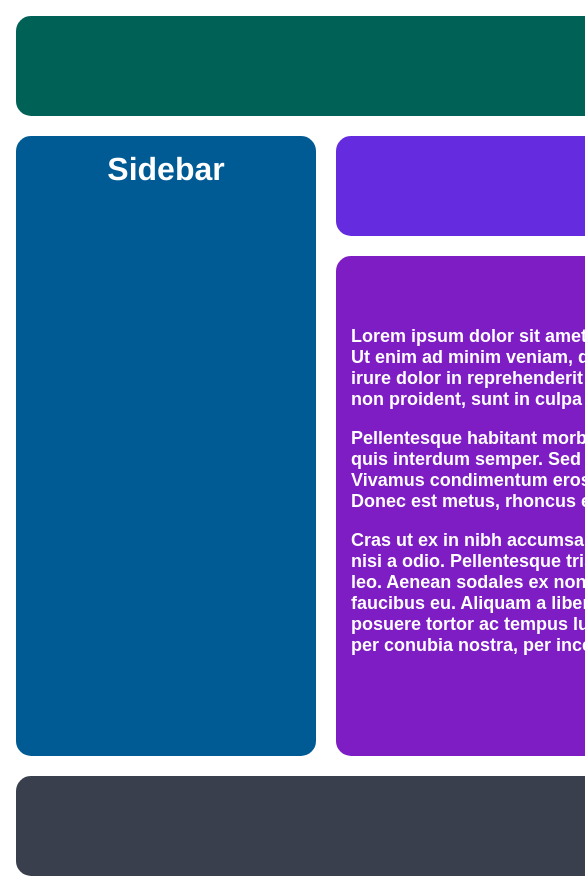
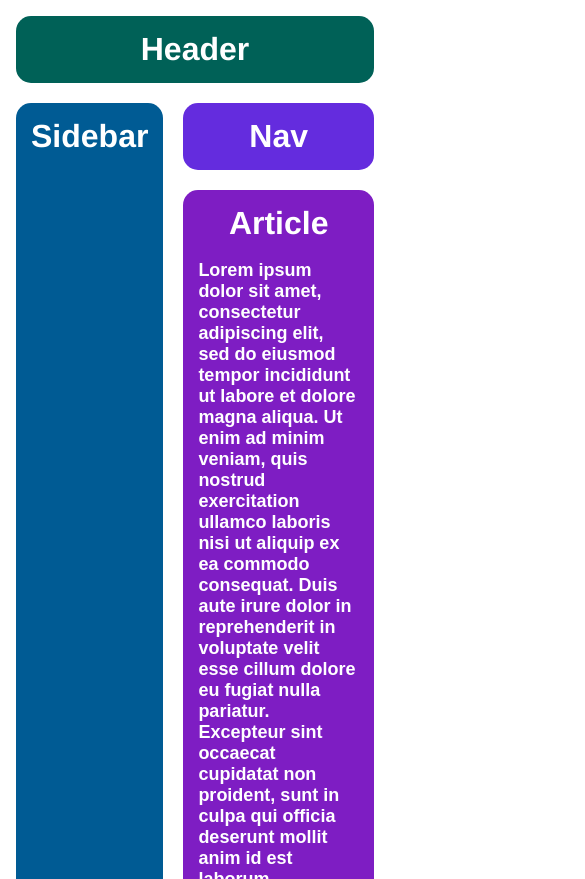
Before and after one commit to mustafa-bhatti/Advance-Top, a plain HTML site: page advance-html-css/holy-grail/index.html in a window 390 px wide. Shown: the top 879 px of the page, 585 px wide, since content can reach past the window. Drawn offline with Linux system fonts and the light colour scheme.

Commit message:
make the grid responsive

```diff
--- a/advance-html-css/grid/styles.css
+++ b/advance-html-css/grid/styles.css
@@ -1,4 +1,4 @@
-.container {
+/* .container {
   display: grid;
   grid-template-rows: 100px 100px 100px;
   grid-template-columns: 100px 100px 100px;
@@ -24,7 +24,6 @@
 }
 
 #living-room {
-  /* grid-area: 1 / 1 / 3 / 6; */
   grid-column-start: 1;
   grid-column-end: 6;
   grid-row-start: 1;
@@ -50,7 +49,7 @@
 #closet {
   grid-column-start: 2;
   grid-column-end: 4;
-}
+} */
 
 .grid-container {
   resize: both;
@@ -60,8 +59,9 @@
   padding: 4px;
   border: 1px solid grey;
   background-color: skyblue;
-  grid-template-rows: 150px 150px;
-  grid-template-columns: 150px 150px 150px 150px 150px;
+  grid-template-rows: repeat(2,150px);
+  grid-template-columns: repeat(auto-fit,minmax(150px,1fr));
+  /* grid-template-columns: repeat(5,minmax(150px,200px)); */
 }
 
 .grid-item {
--- a/advance-html-css/holy-grail/styles.css
+++ b/advance-html-css/holy-grail/styles.css
@@ -10,8 +10,8 @@ html {
   padding: 16px;
   box-sizing: border-box;
   display: grid;
-  grid-template-rows: 100px 100px 500px 100px ;
-  grid-template-columns: 300px 1100px;
+  grid-template-rows: 1fr 1fr 5fr 1fr ;
+  grid-template-columns: 1fr 3fr;
   gap: 20px 20px;
 
 }
```
